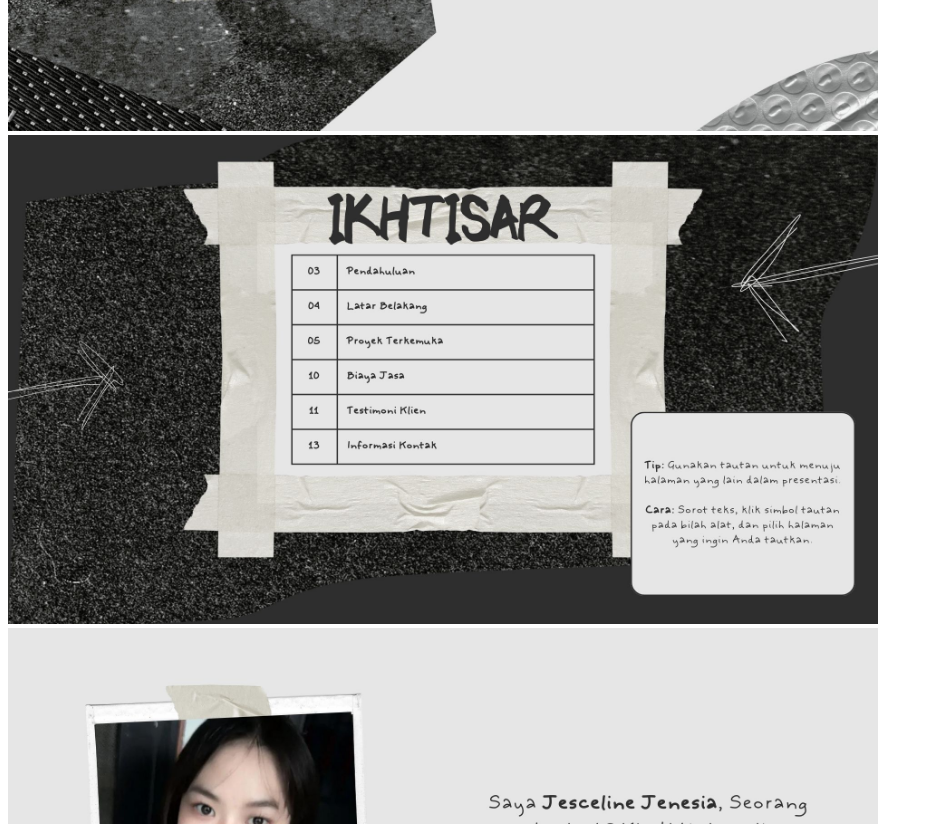
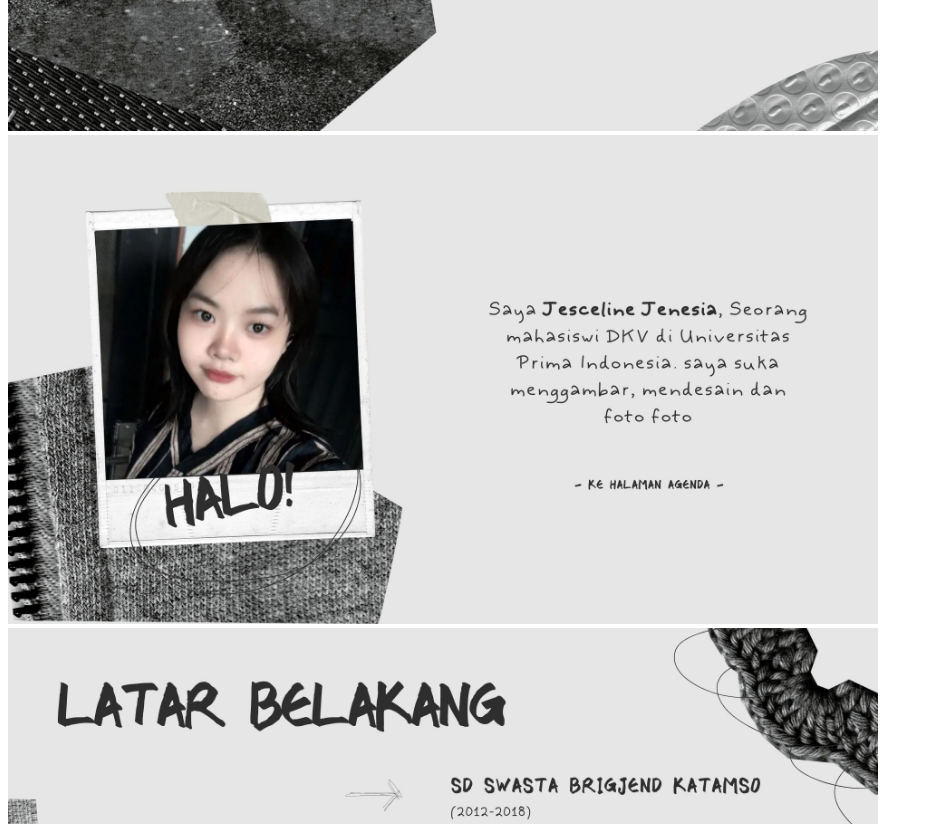
Before and after one commit to jesceline516/fortofolio, a plain HTML site: page index.html in a window 1280 px wide. Shown: the part 380-1204 px from the top of the page, without its empty margins (0-933 px from the left). Drawn offline with Linux system fonts and the light colour scheme.

Commit message:
Update index.html

```diff
--- a/index.html
+++ b/index.html
@@ -8,7 +8,6 @@
   <h1></h1>
 
   <img src="1.jpg" alt="Foto 1" width="870"><br>
-  <img src="2.jpg" alt="Foto 2" width="870"><br>
   <img src="3.jpg" alt="Foto 3" width="870"><br>
   <img src="4.jpg" alt="Foto 4" width="870"><br>
   <img src="5.jpg" alt="Foto 5" width="870"><br>
```
